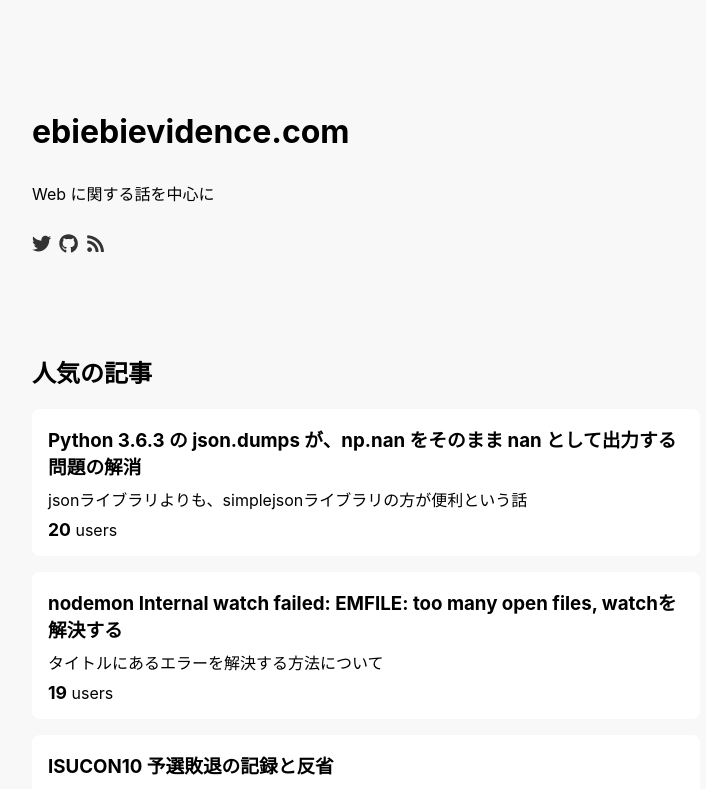
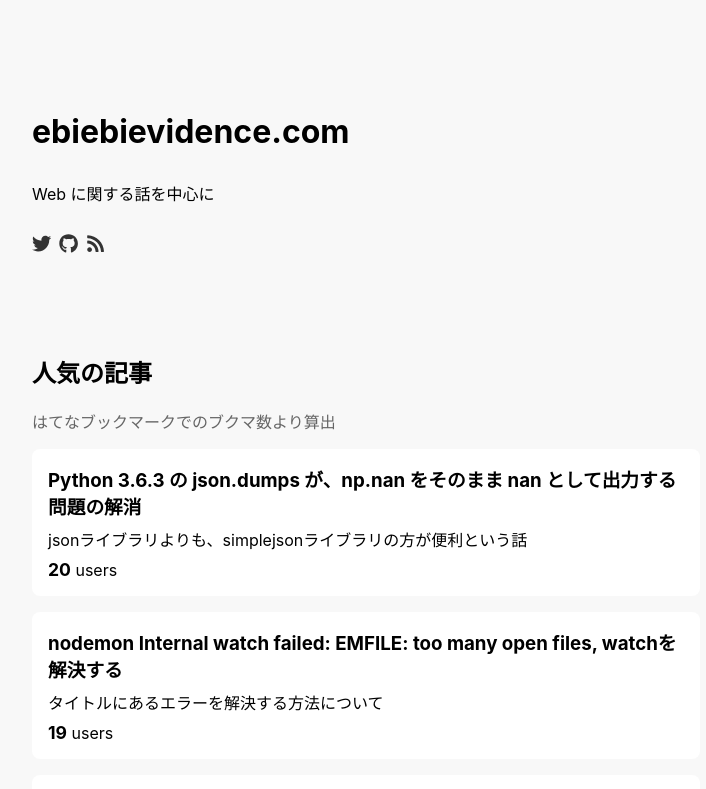
Before and after one commit to yamanoku/iwasa-kosui-blog, a Next.js app: page / in a window 1280 px wide. Shown: the top 789 px of the page, without its empty margins (274-980 px from the left). Built offline with nearby package versions, Linux system fonts and the light colour scheme.

Commit message:
feat: add はてなブックマークでのブクマ数より算出

```diff
--- a/pages/index.tsx
+++ b/pages/index.tsx
@@ -78,6 +78,7 @@
                     </Section>
                     <Section>
                         <h2>人気の記事</h2>
+                        <p style={{color: '#666'}}>はてなブックマークでのブクマ数より算出</p>
                         {
                             popular.map(postPopularity => (
                                 <PostPopularityItem key={postPopularity.post.directory} postPopularity={postPopularity} />
```
